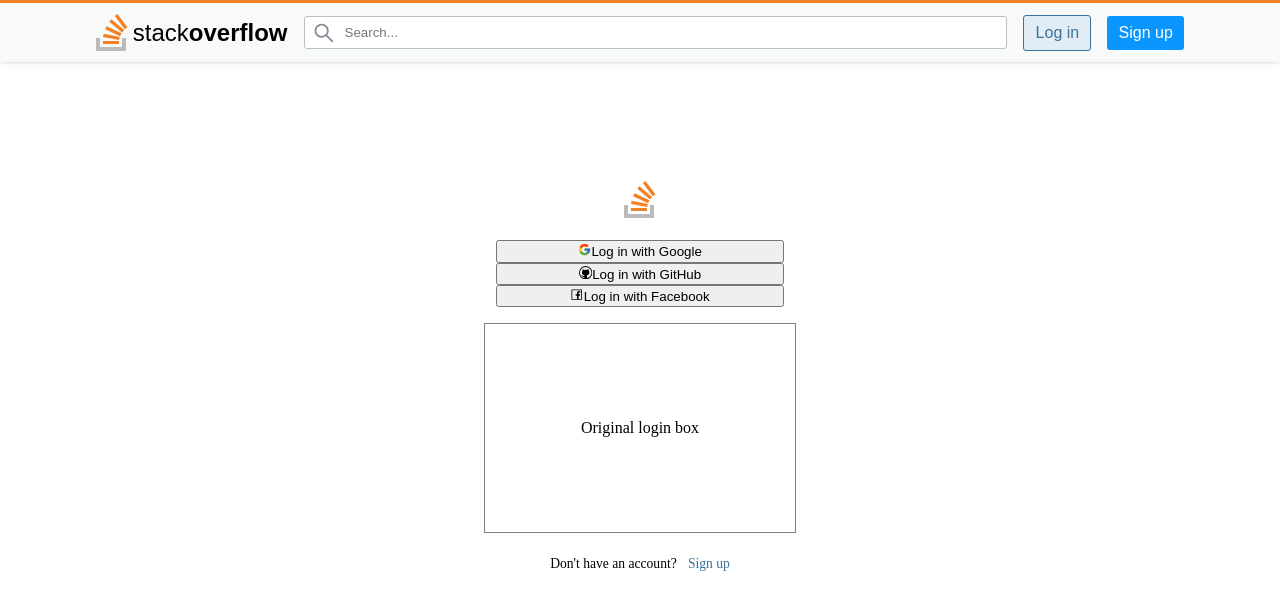
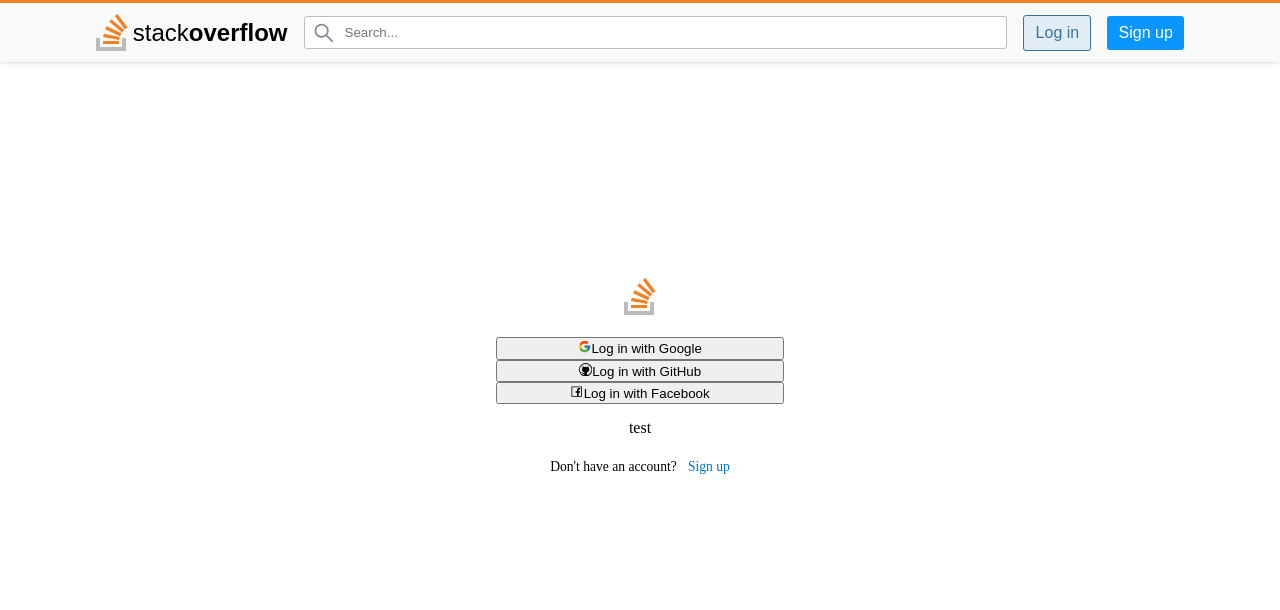
Before and after one commit to codestates-seb/seb43_pre_030, a React (Create React App) app in the folder client/: page /login in a window 1280 px wide. Shown: the top 610 px of the page. Built offline with nearby package versions, Linux system fonts and the light colour scheme.

Commit message:
feat :Origin로그인박스와 Social로그인 박스 넣고 수정

```diff
--- a/client/src/pages/Login.jsx
+++ b/client/src/pages/Login.jsx
@@ -3,6 +3,7 @@
 import { Link } from "react-router-dom";
 import LogoImg from "../components/LogoImg";
 import SocialLogin from "./LoginComponents/SocialLogin";
+import OriginLogin from "./LoginComponents/OriginLogin";
 
 const StyledLoginPage = styled.section`
   width: 100%;
@@ -27,11 +28,11 @@
   font-size: 0.85rem;
   text-align: center;
   > a {
-    color: var(--tag-font-color);
+    color: var(--al-color);
     margin-left: 0.7rem;
   }
   > a:hover {
-    color: var(--al-color);
+    color: var(--tag-font-color);
   }
 `;
 
@@ -44,10 +45,8 @@
             <LogoImg itemColor="#F48024" containerColor="#BCBBBB" />
           </Link>
         </div>
-        <SocialLogin style={{ padding: "6rem", border: "1px solid gray", margin: "1rem 0" }}>
-          Social login box
-        </SocialLogin>
-        <div style={{ padding: "6rem", border: "1px solid gray" }}>Original login box</div>
+        <SocialLogin />
+        <OriginLogin />
         <StyledSignUpLinkWrapper>
           {`Don't have an account?`}
           <Link to="/register">Sign up</Link>
```
